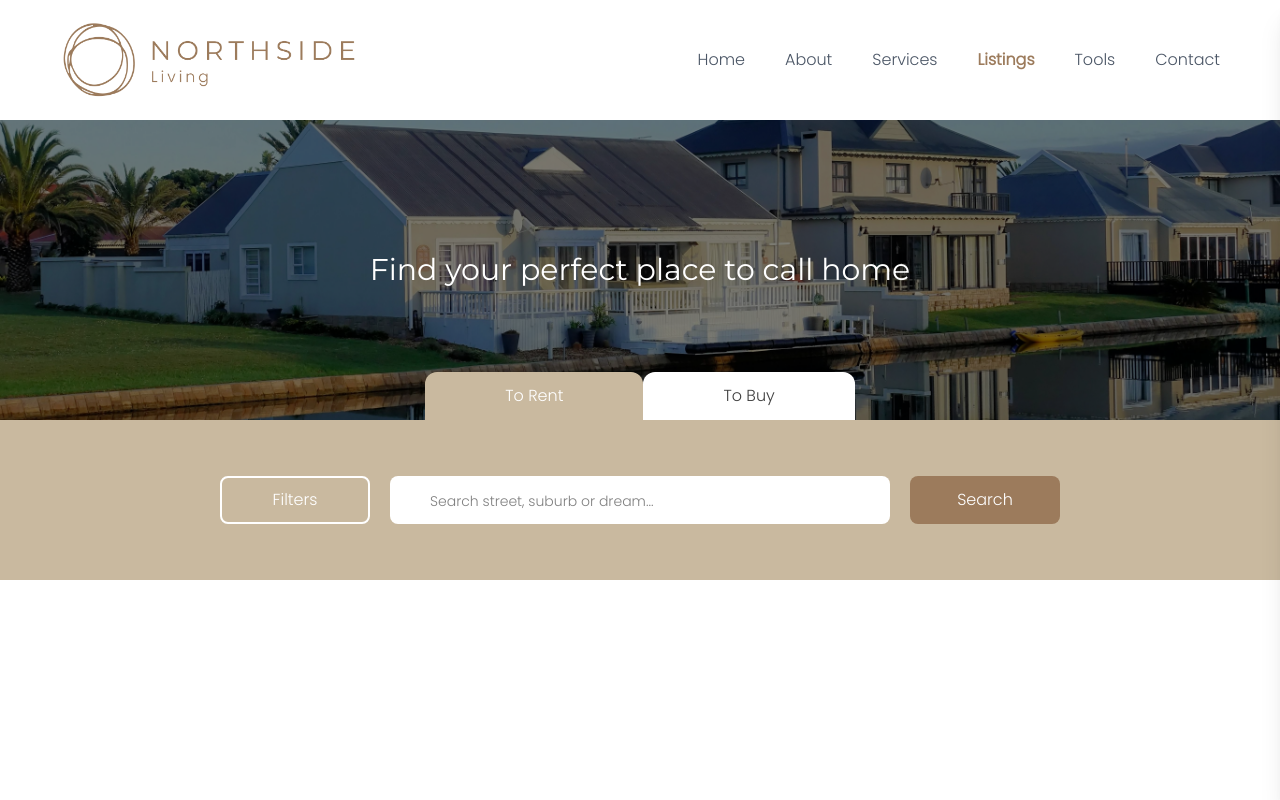
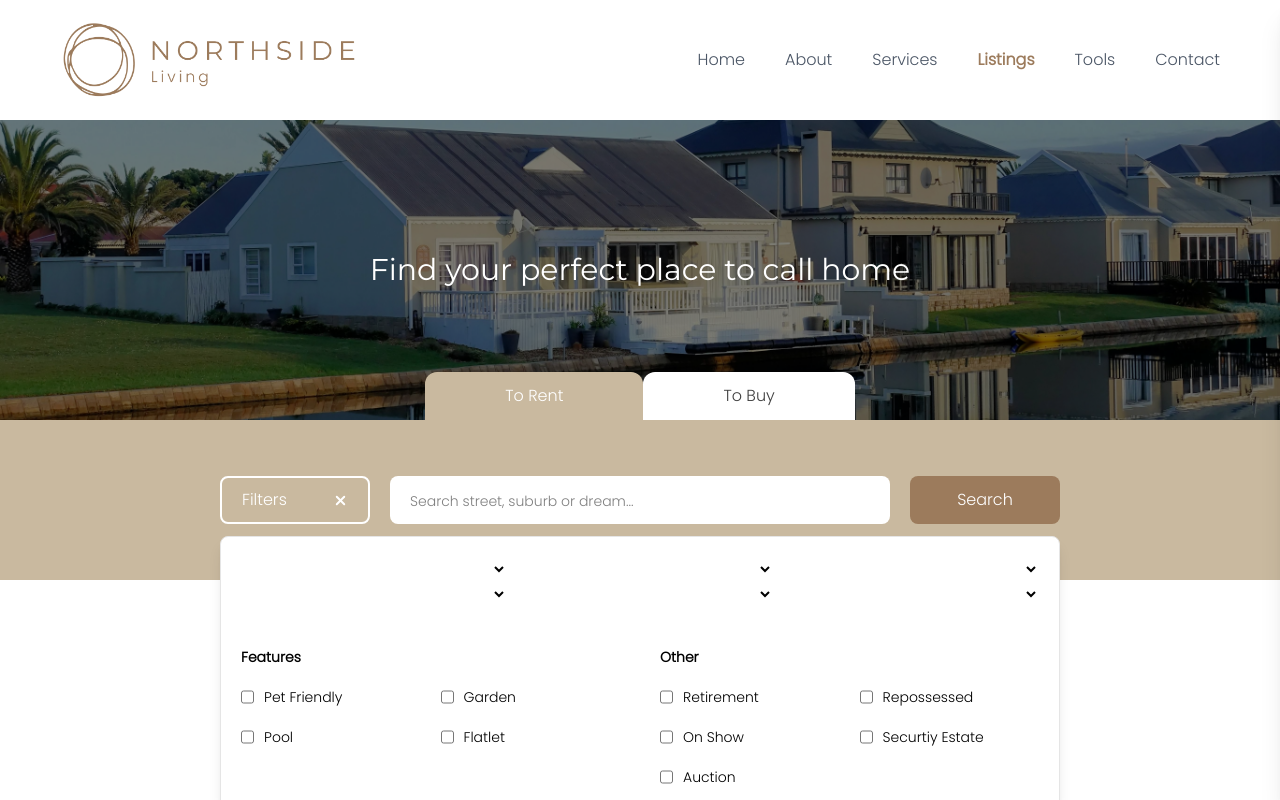
Before and after one commit to AlvaroP2003/northsideliving, a React (Vite) app: page /listings in a window 1280 px wide. Both pictures are taken after a click on the button "Filters". Shown: the top 800 px of the page. Built offline with nearby package versions, Linux system fonts and the light colour scheme.

Commit message:
Added flters section

```diff
--- a/src/Pages/Listings.jsx
+++ b/src/Pages/Listings.jsx
@@ -1,10 +1,11 @@
-import { Hourglass } from "lucide-react"
+import { Plus, X } from "lucide-react"
 import { useState } from "react"
 
 
 export default function Listings() {
 
     const [activeTab,setActiveTab] = useState('to-rent')
+    const [showFilters,setShowFilters] = useState(false)
 
     return (
         <section className="h-[90vh] lg:h-[85vh]">
@@ -27,12 +28,86 @@ export default function Listings() {
            </div>
 
            <div className="relative bg-[#C9B99F] h-[20vh] flex items-center justify-center">
-                <div className="flex items-center justify-center h-[30%] gap-5">
+                <div className="relative flex items-center justify-center h-[30%] gap-5">
 
-                    <button className="h-full border-2 border-white w-[150px] text-white rounded-lg">Filters</button>
-                    <input className="bg-white h-full w-[500px] px-10 rounded-lg placeholder:text-sm" placeholder="Search street, suburb or dream..."></input>
+                    <button
+                        onClick={() => setShowFilters(!showFilters)}
+                        className="h-full border-2 border-white w-[150px] text-white rounded-lg flex justify-between items-center px-5">
+                        <p>Filters</p>
+                        {showFilters ? <X size={15} strokeWidth={3}/> : <Plus size={15} strokeWidth={3}/>}
+                    </button>
+                    <input className="bg-white h-full w-[500px] px-5 rounded-lg placeholder:text-sm" placeholder="Search street, suburb or dream..."></input>
                     <button className="cursor-pointer bg-[#9c7b5c] h-full w-[150px] rounded-lg text-white">Search</button>
 
+                    {showFilters &&
+                    <div className="absolute top-15 w-full bg-white rounded-lg shadow-lg border-1 border-neutral-200">
+                        <div className="grid grid-cols-3 p-5">
+                            <select></select>
+                            <select></select>
+                            <select></select>
+                            <select></select>
+                            <select></select>
+                            <select></select>
+                        </div>
+
+                        <div className="flex">
+                            <div className="flex flex-col flex-1 p-5 gap-5">
+                                <h3 className="font-bold text-sm">Features</h3>
+                                <div className="grid grid-cols-2 gap-5">
+                                    <span className="flex gap-2.5">
+                                        <input className="border-1" type="checkbox" />
+                                        <label className="text-sm">Pet Friendly</label>
+                                    </span>
+
+                                     <span className="flex gap-2.5">
+                                        <input className="border-1" type="checkbox" />
+                                        <label className="text-sm">Garden</label>
+                                    </span>
+
+                                     <span className="flex gap-2.5">
+                                        <input className="border-1" type="checkbox" />
+                                        <label className="text-sm">Pool</label>
+                                    </span>
+
+                                     <span className="flex gap-2.5">
+                                        <input className="border-1" type="checkbox" />
+                                        <label className="text-sm">Flatlet</label>
+                                    </span>
+                                </div>
+                            </div>
+
+                            <div className="flex flex-col flex-1 p-5 gap-5">
+                                <h3 className="font-bold text-sm">Other</h3>
+                                <div className="grid grid-cols-2 gap-5">
+                                    <span className="flex gap-2.5">
+                                        <input className="border-1" type="checkbox" />
+                                        <label className="text-sm">Retirement</label>
+                                    </span>
+
+                                     <span className="flex gap-2.5">
+                                        <input className="border-1" type="checkbox" />
+                                        <label className="text-sm">Repossessed</label>
+                                    </span>
+
+                                     <span className="flex gap-2.5">
+                                        <input className="border-1" type="checkbox" />
+                                        <label className="text-sm">On Show</label>
+                                    </span>
+
+                                     <span className="flex gap-2.5">
+                                        <input className="border-1" type="checkbox" />
+                                        <label className="text-sm">Securtiy Estate</label>
+                                    </span>
+
+                                     <span className="flex gap-2.5">
+                                        <input className="border-1" type="checkbox" />
+                                        <label className="text-sm">Auction</label>
+                                    </span>
+                                </div>
+                            </div>
+                        </div>
+                    </div>
+                    }
                 </div>
            </div>
         </section>
```
